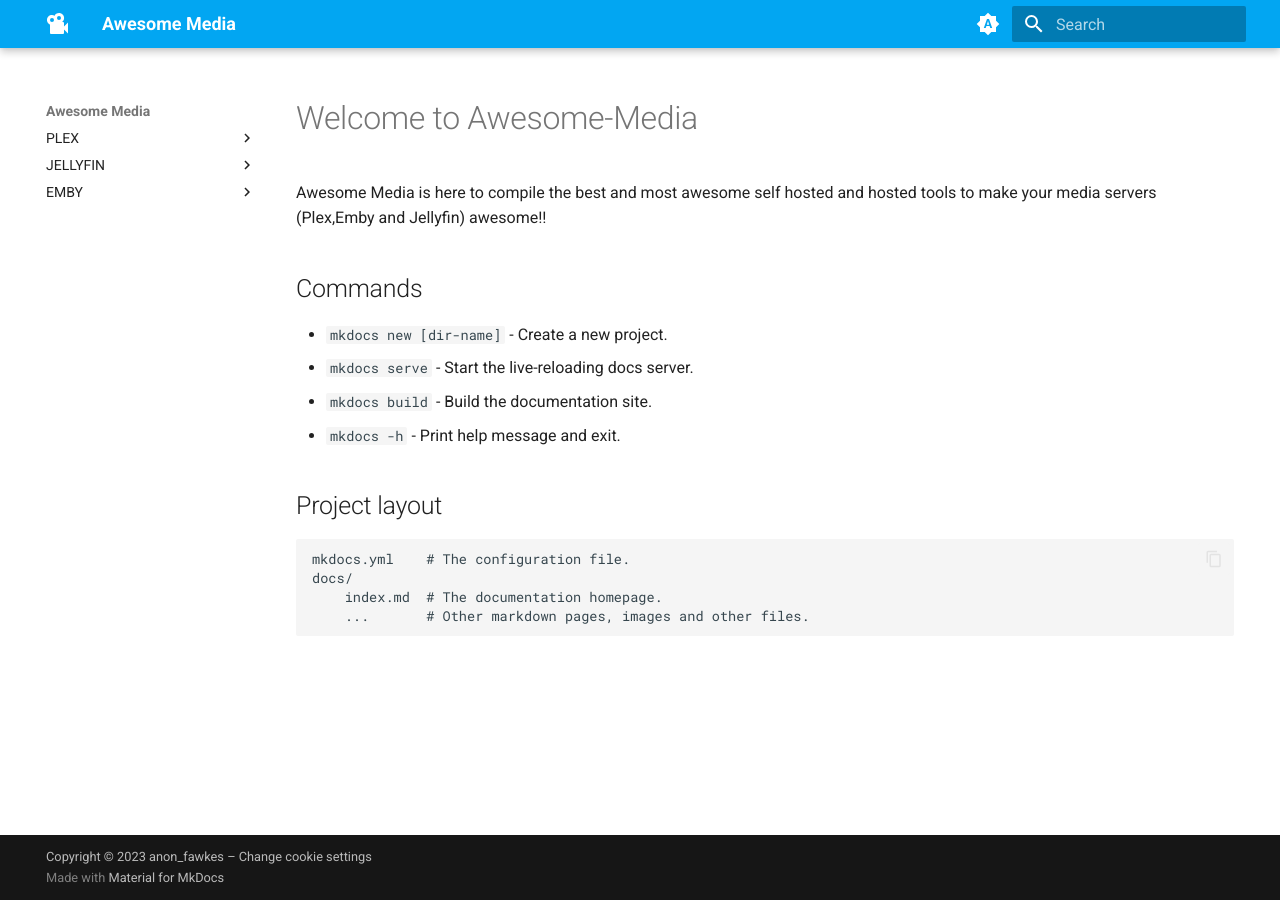
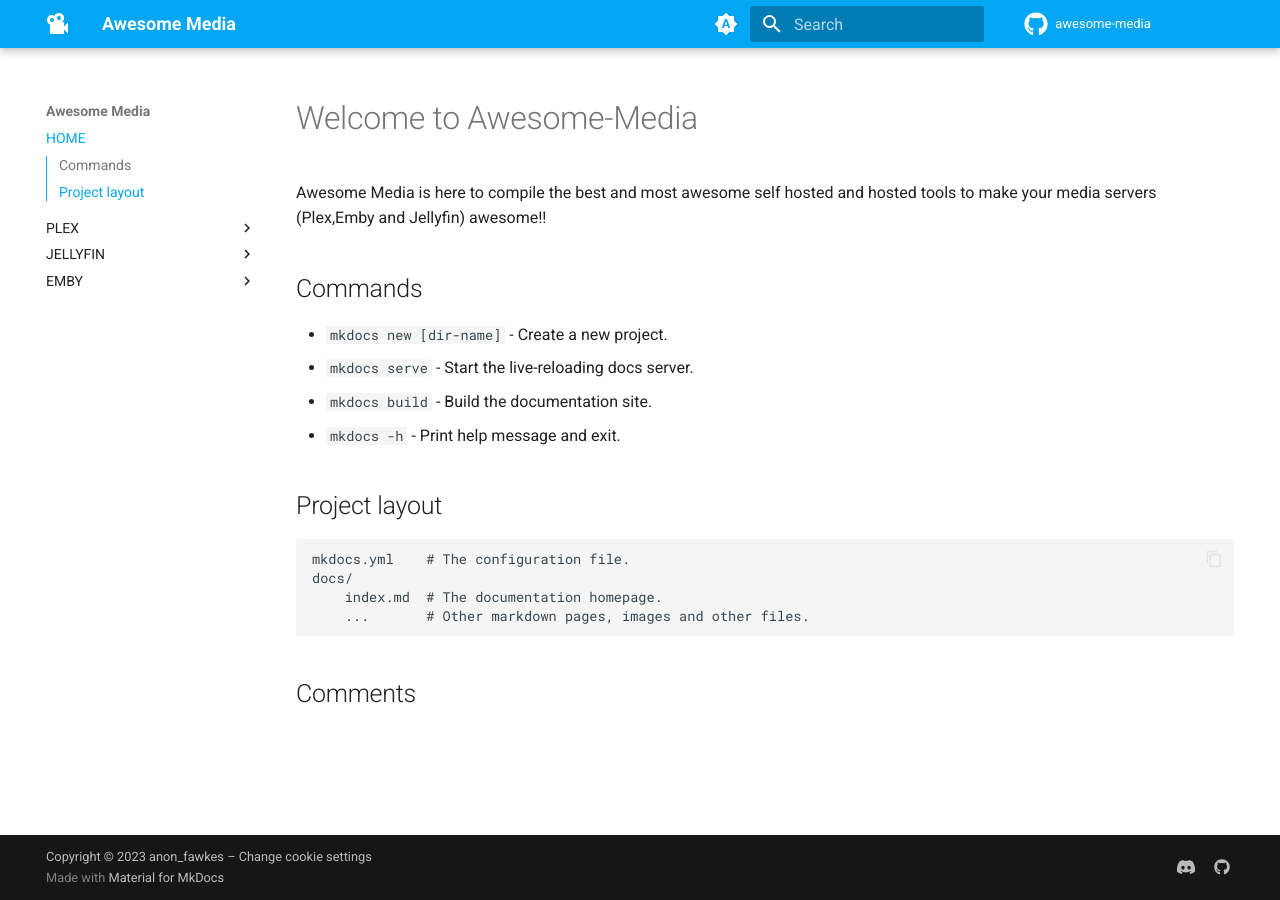
Before and after one commit to JohnFawkes/awesome-media, an MkDocs documentation site: the page built from docs/index.md, in a window 1280 px wide. Built offline with MkDocs 1.6.1 and Material for MkDocs 9.7.7, drawn with Linux system fonts in a browser that asks for light colours; plug-ins that fetch from the network failed and are left out; comment, search, counter and statistics services are not loaded; some of the changed lines change nothing that is shown.

Commit message:
add moar

```diff
--- a/docs/index.md
+++ b/docs/index.md
@@ -1,3 +1,7 @@
+---
+comments: true
+---
+
 # Welcome to Awesome-Media
 
 Awesome Media is here to compile the best and most awesome self hosted and hosted tools to make your media servers (Plex,Emby and Jellyfin) awesome!!
--- a/docs/requirements.txt
+++ b/docs/requirements.txt
@@ -1,4 +1,5 @@
-git+https://${GH_TOKEN}@github.com/squidfunk/mkdocs-material-insiders.git
+#git+https://${GH_TOKEN}@github.com/squidfunk/mkdocs-material-insiders.git
+git+https://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@github.com/squidfunk/mkdocs-material-insiders.git
 mkdocs-glightbox
 mkdocs-include-markdown-plugin
 jinja2
@@ -18,3 +19,4 @@
 pillow
 cairosvg
 urllib3
+mkdocs-git-committers-plugin-2
--- a/mkdocs.yml
+++ b/mkdocs.yml
@@ -1,13 +1,19 @@
 site_name: Awesome Media
+site_author: anon_fawkes
+site_description: Awesome Media is a list of all the awesome software related to plex, emby and jellyfin.
+site_url: https://awesome-media.net
+repo_name: awesome-media
+repo_url: https://github.com/johnfawkes/awesome-media
 theme:
   name: material
-#  custom_dir: overrides
+  custom_dir: overrides
   font:
     text: Roboto
     code: Roboto Mono
   language: en
   icon:
     logo: material/video-vintage
+    repo: fontawesome/brands/github
   favicon: assets/favicon.ico
   palette:
 # Palette toggle for automatic mode
@@ -45,8 +51,6 @@
     - search.suggest
     - search.highlight
     - search.share
-    - content.action.edit
-    - content.action.view
 plugins:
   - privacy:
       enabled: true
@@ -72,6 +76,14 @@
       debug_grid: true
       debug_grid_step: 32
       debug_color: yellow
+  - tags:
+      enabled: true
+      tags_slugify_separator: "-"
+  - git-committers:
+      enabled: true
+      repository: johnfawkes/awesome-media
+      branch: main
+      token: !!python/object/apply:os.getenv ["GH_TOKEN"]
 extra:
   analytics:
     provider: plausible
@@ -91,10 +103,18 @@
       analytics:
         name: plausible
         checked: false
+  social:
+    - icon: fontawesome/brands/discord
+      link: "https://discordapp.com/users/732333413008277504"
+      name: "@anonfawkes"
+    - icon: fontawesome/brands/github
+      link: "https://github.com/johnfawkes"
+      name: JohnFawkes on GitHub
 copyright: >
   Copyright &copy; 2023 anon_fawkes –
   <a href="#__consent">Change cookie settings</a>
 nav:
+  - HOME: index.md
   - PLEX:
     - Page 1: section/page-1.md
     - Page 2: section/page-2.md
--- /dev/null
+++ b/overrides/partials/comments.html
@@ -0,0 +1,54 @@
+{% if page.meta.comments %}
+  <h2 id="__comments">{{ lang.t("meta.comments") }}</h2>
+<script src="https://giscus.app/client.js"
+        data-repo="johnfawkes/awesome-media"
+        data-repo-id="R_kgDOKgpa0Q"
+        data-category="General"
+        data-category-id="DIC_kwDOKgpa0c4CcDeA"
+        data-mapping="url"
+        data-strict="1"
+        data-reactions-enabled="1"
+        data-emit-metadata="0"
+        data-input-position="top"
+        data-theme="dark"
+        data-lang="en"
+        data-loading="lazy"
+        crossorigin="anonymous"
+        async>
+</script>
+<!-- Synchronize Giscus theme with palette -->
+  <script>
+    var giscus = document.querySelector("script[src*=giscus]")
+
+    // Set palette on initial load
+    var palette = __md_get("__palette")
+    if (palette && typeof palette.color === "object") {
+      var theme = palette.color.scheme === "slate"
+        ? "transparent_dark"
+        : "light"
+
+      // Instruct Giscus to set theme
+      giscus.setAttribute("data-theme", theme)
+    }
+
+    // Register event handlers after documented loaded
+    document.addEventListener("DOMContentLoaded", function() {
+      var ref = document.querySelector("[data-md-component=palette]")
+      ref.addEventListener("change", function() {
+        var palette = __md_get("__palette")
+        if (palette && typeof palette.color === "object") {
+          var theme = palette.color.scheme === "slate"
+            ? "transparent_dark"
+            : "light"
+
+          // Instruct Giscus to change theme
+          var frame = document.querySelector(".giscus-frame")
+          frame.contentWindow.postMessage(
+            { giscus: { setConfig: { theme } } },
+            "https://giscus.app"
+          )
+        }
+      })
+    })
+  </script>
+{% endif %}
```
